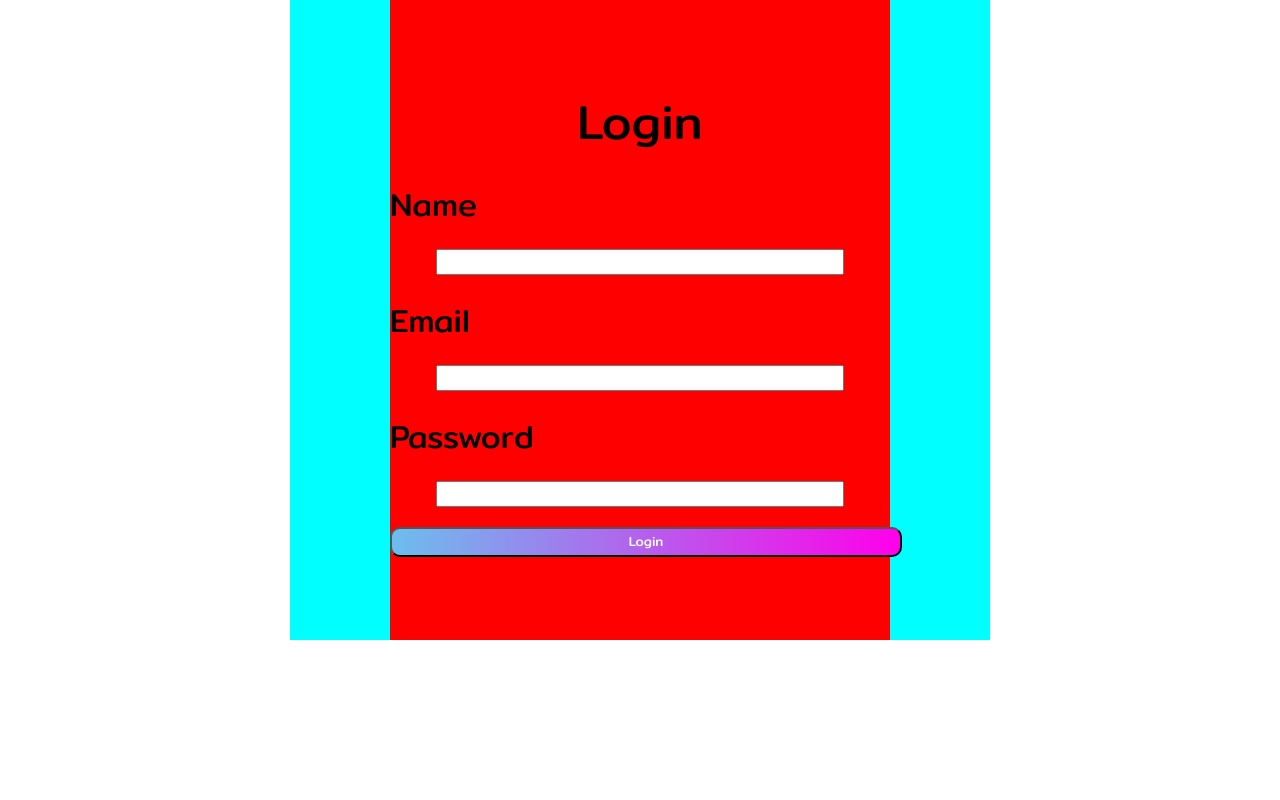
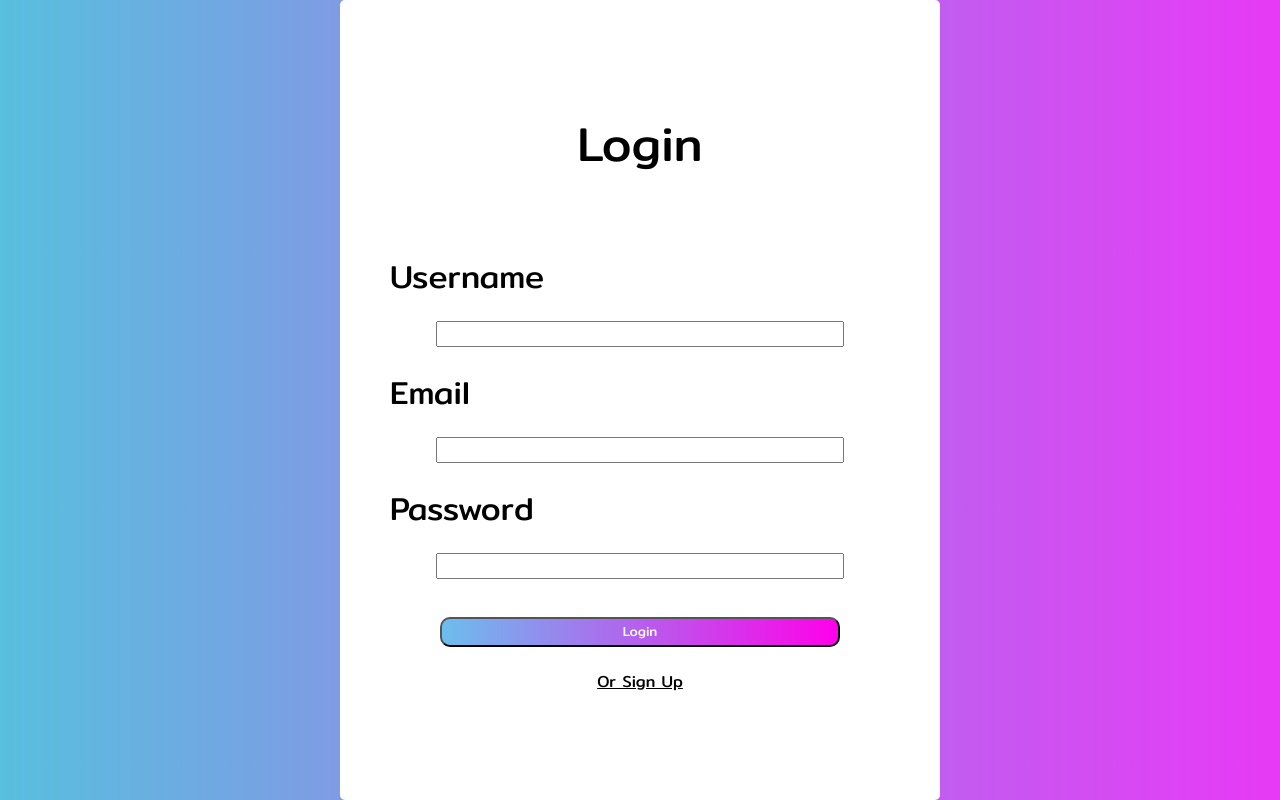
Before and after one commit to KevinLucasG/login-signup, a React (Create React App) app: page / in a window 1280 px wide. Built offline with nearby package versions, Linux system fonts and the light colour scheme.

Commit message:
Improved the appearance of the Login page

```diff
--- a/src/Components/LoginSignup.css
+++ b/src/Components/LoginSignup.css
@@ -2,8 +2,13 @@
   display: flex;
   flex-direction: column;
   margin: auto;
-  width: 700px;
-  background-color: aqua;
+  justify-content: center;
+  align-items: center;
+  height: 100vh;
+  width: 600px;
+  background-color: #fff;
+  text-align: center;
+  border-radius: 5px;
 }
 
 .header {
@@ -15,14 +20,14 @@
   gap: 20px;
   width: 500px;
   height: 80vh;
-
-  background-color: red;
   margin: auto;
+  text-align: center;
 }
 
 .login {
   font-size: 3rem;
-  bottom: 20px;
+  margin-bottom: 50px;
+  bottom: 500px;
 }
 
 .header .text {
@@ -35,11 +40,20 @@
   width: 400px;
 }
 
+.section {
+  width: 10wh;
+}
 button {
   font-family: "Mitr", sans-serif;
   color: #fff;
-  width: 40vw;
+  width: 25rem;
   height: 30px;
   border-radius: 10px;
   background-image: linear-gradient(to right, #6cbeee, #ff00ea);
 }
+
+.signup {
+  margin-top: 20px;
+  font-size: 1rem;
+  text-decoration: underline;
+}
--- a/src/Components/LoginSignup.jsx
+++ b/src/Components/LoginSignup.jsx
@@ -6,13 +6,16 @@ export default function LoginSignup() {
     <div className="container">
       <div className="header">
         <div className="login">Login</div>
-        <div className="text">Name</div>
+        <div className="text">Username</div>
         <input type="text" />
         <div className="text">Email</div>
         <input type="email" />
         <div className="text">Password</div>
         <input type="password" />
-        <button>Login</button>
+        <div className="section">
+          <button>Login</button>
+          <div className="signup">Or Sign Up</div>
+        </div>
       </div>
     </div>
   );
--- a/src/index.css
+++ b/src/index.css
@@ -4,6 +4,7 @@ body {
   font-weight: 400;
   -webkit-font-smoothing: antialiased;
   -moz-osx-font-smoothing: grayscale;
+  background-image: linear-gradient(to right, #58bfde, #e839f6);
 }
 
 code {
```
